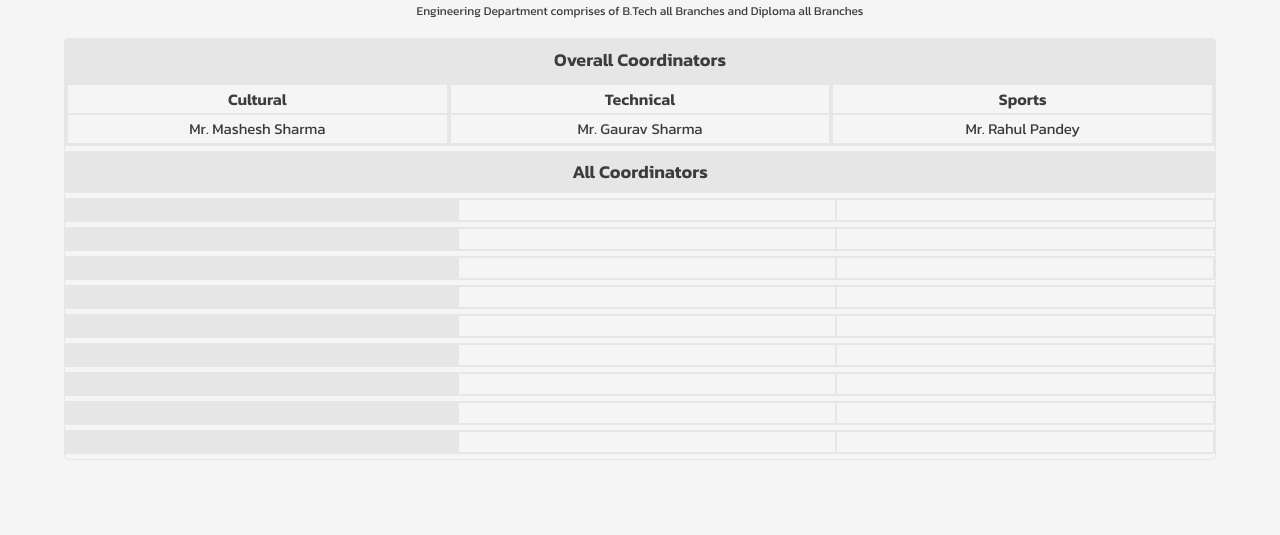
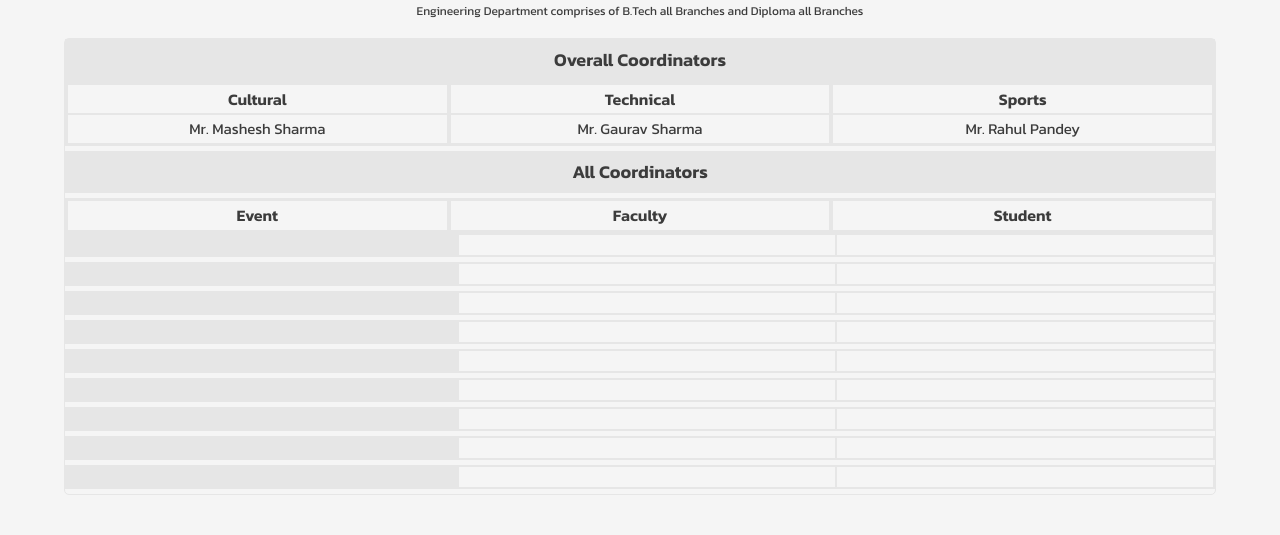
Before and after one commit to Nageshwar-stp/blade, a Django app: template main/templates/main/coordinators.html in a window 1280 px wide. Shown: the part 166-701 px from the top of the page. Run offline with Django 5.2, Linux system fonts and the light colour scheme; the template is opened without the code that fills it: values that come from a table or form of the project are taken from there, others are empty; data comes from the database, SQL or seed files in the repository; some libraries are stand-ins or nearby versions.

Commit message:
added: heads

```diff
--- a/main/static/main/css/coordinators.css
+++ b/main/static/main/css/coordinators.css
@@ -143,6 +143,10 @@
 }
 
 @media (max-width: 600px) {
+    #desktop-head {
+        display: none
+    }
+
     .overall-bracket {
         flex-direction: column;
     }
--- a/main/templates/main/coordinators.html
+++ b/main/templates/main/coordinators.html
@@ -34,6 +34,17 @@
         <div class="coordinator-wrapper">
             <h3 class="wrapper-header">All Coordinators</h3>
             <div class="wrapper-break"></div>
+            <div class="overall-bracket" id="desktop-head">
+                <div class="overall-column">
+                    <h3>Event</h3>
+                </div>
+                <div class="overall-column">
+                    <h3>Faculty</h3>
+                </div>
+                <div class="overall-column">
+                    <h3>Student</h3>
+                </div>
+            </div>
             {% for coordinator in coordinators %}
             <div class="coordinator-row">
                 <div class="event-block">
```
